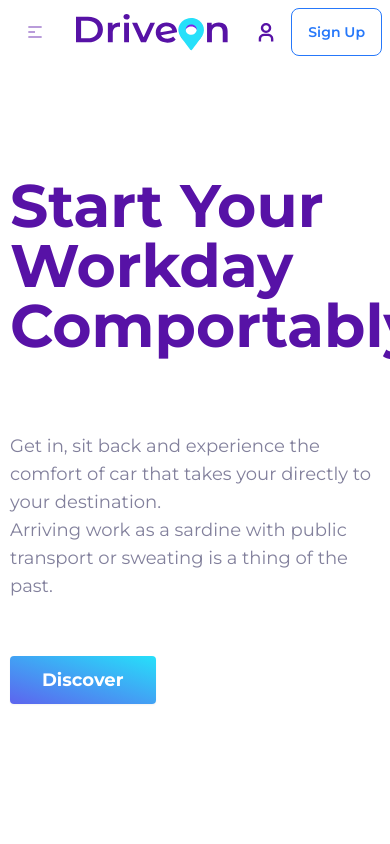
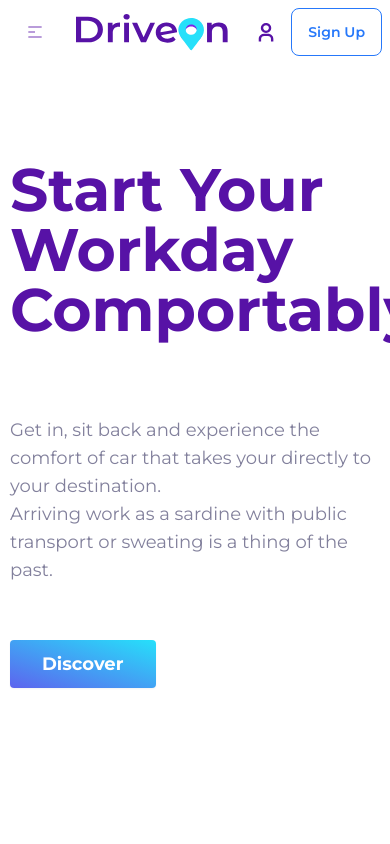
Before and after one commit to gstvcampos/test-tupiniquim, a Next.js app: page / in a window 390 px wide. Shown: the top 844 px of the page. Built offline with nearby package versions, Linux system fonts and the light colour scheme.

Commit message:
feat: welcome responsive

```diff
--- a/components/WelcomeSection.tsx
+++ b/components/WelcomeSection.tsx
@@ -2,7 +2,7 @@ export default function WelcomeSection() {
   return (
     <section className="w-full lg:min-h-[90vh] bg-none md:bg-[url('/banner.png')] bg-right bg-no-repeat bg-contain">
       <div className="mx-auto w-full max-w-screen-2xl px-2.5 md:px-6">
-        <div className="md:w-1/3 py-28">
+        <div className="md:w-1/3 py-24">
           <h1 className="mb-5 text-6xl font-bold text-primary">
             Start Your Workday Comportably
           </h1>
```
